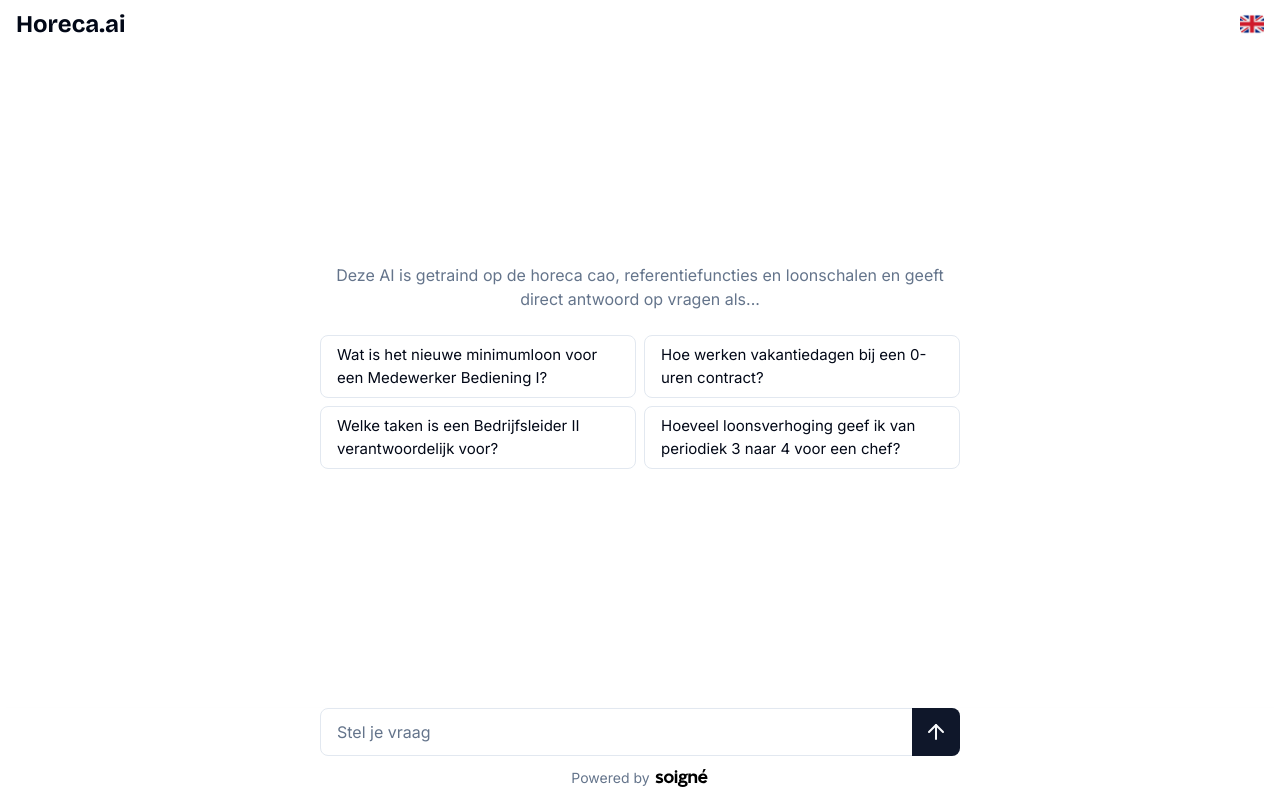
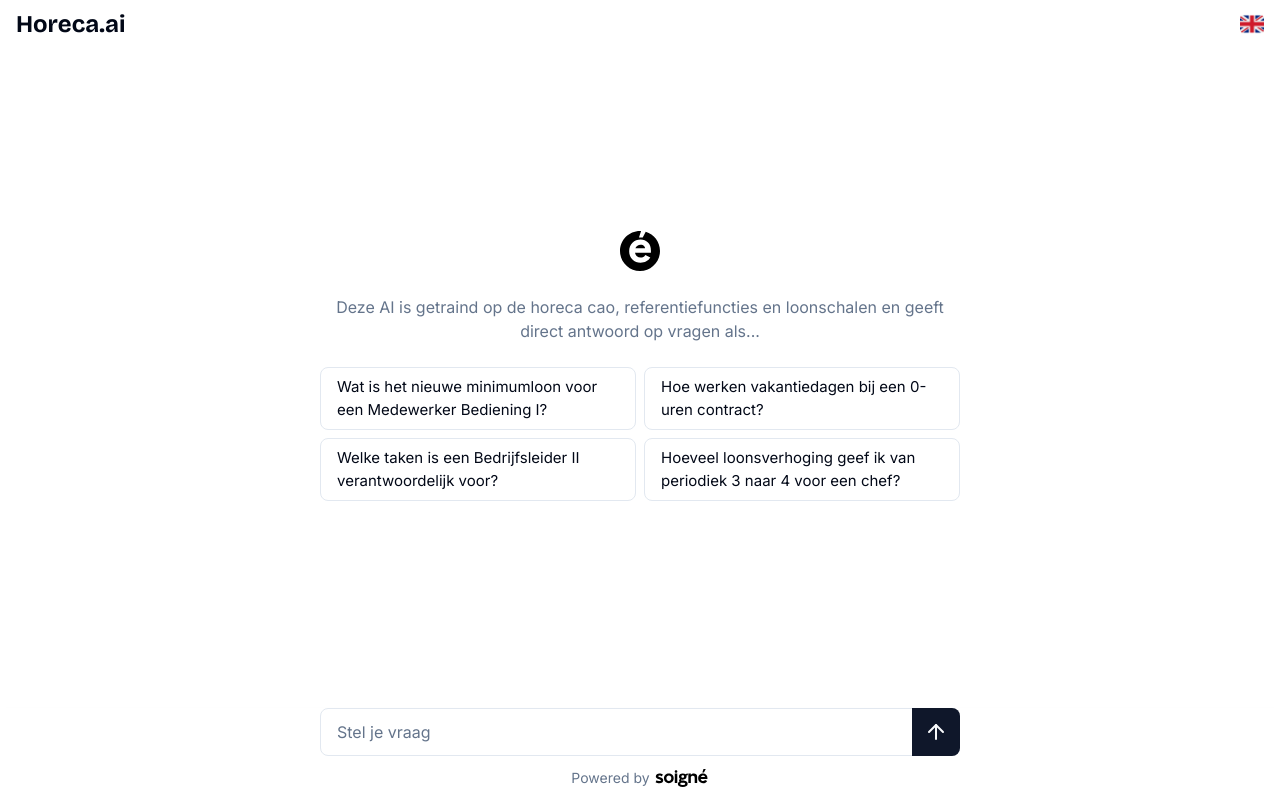
Before and after one commit to lucasschakel/horeca-referentiefuncties, a Next.js app: page / in a window 1280 px wide. Built offline with nearby package versions, Linux system fonts and the light colour scheme.

Commit message:
soigne logo

```diff
--- a/app/page.tsx
+++ b/app/page.tsx
@@ -11,6 +11,7 @@ import MessageBubble from '@/components/ui/MessageBubble'
 import ThinkingAnimation from '@/components/ui/ThinkingAnimation'
 import Footer from '@/components/ui/Footer'
 import Header from '@/components/ui/Header'
+import Image from 'next/image'
 
 interface Message {
   role: 'user' | 'assistant'
@@ -127,6 +128,16 @@ function HorecaReferentiefunctiesChat() {
             {messages.length === 0 ? (
               <div className="flex-grow flex items-center justify-center">
                 <div className="space-y-6">
+                  <div className="flex justify-center">
+                    <div className="w-[40px] h-[40px] relative">
+                      <Image
+                        src="/soigne-e.svg"
+                        alt="Soigne Logo"
+                        layout="fill"
+                        objectFit="contain"
+                      />
+                    </div>
+                  </div>
                   <p className="text-center text-muted-foreground">
                     {t.startPrompt}
                   </p>
```
